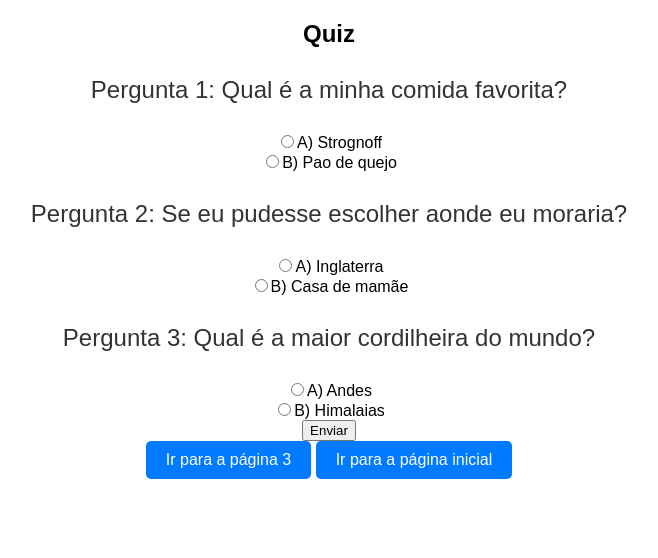
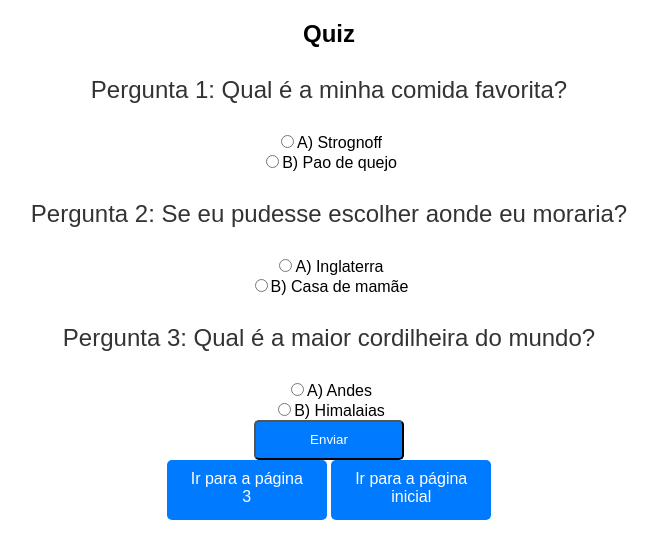
Before and after one commit to joaosarruf/testeteste, a plain HTML site: page pagina2.html in a window 1280 px wide. Shown: the whole page, without its empty margins (311-969 px from the left). Drawn offline with Linux system fonts and the light colour scheme.

Commit message:
Update pagina2.html

```diff
--- a/pagina2.html
+++ b/pagina2.html
@@ -33,7 +33,8 @@
       <input type="radio" name="resposta3" value="b">B) Himalaias<br>
     </label>
 
-    <button type="submit" onclick="verificarRespostas(event)">Enviar</button>
+    <button type="submit" class="botao botao-submit" onclick="verificarRespostas(event)">Enviar</button>
+
   </form>
 
   <a href="./pagina3.html" class="botao" onclick="animarCoracoes(event)">Ir para a página 3</a>
@@ -116,10 +117,16 @@
   padding: 10px 20px;
   border-radius: 5px;
   text-decoration: none;
-  }
+  width: 120px; /* ajuste a largura como desejado */
+  height: 40px; /* ajuste a altura como desejado */
+}
 
 .botao:hover {
   background-color: #0069d9;
+}
+
+.botao-submit {
+  width: 150px; /* Defina o valor desejado aqui */
 }
 
 body {
@@ -127,7 +134,7 @@ body {
   height: 100%;
   margin: 0;
   padding: 0;
-  overflow: hidden;
+  overflow: scroll;
 }
 </style>
 </body>
```
